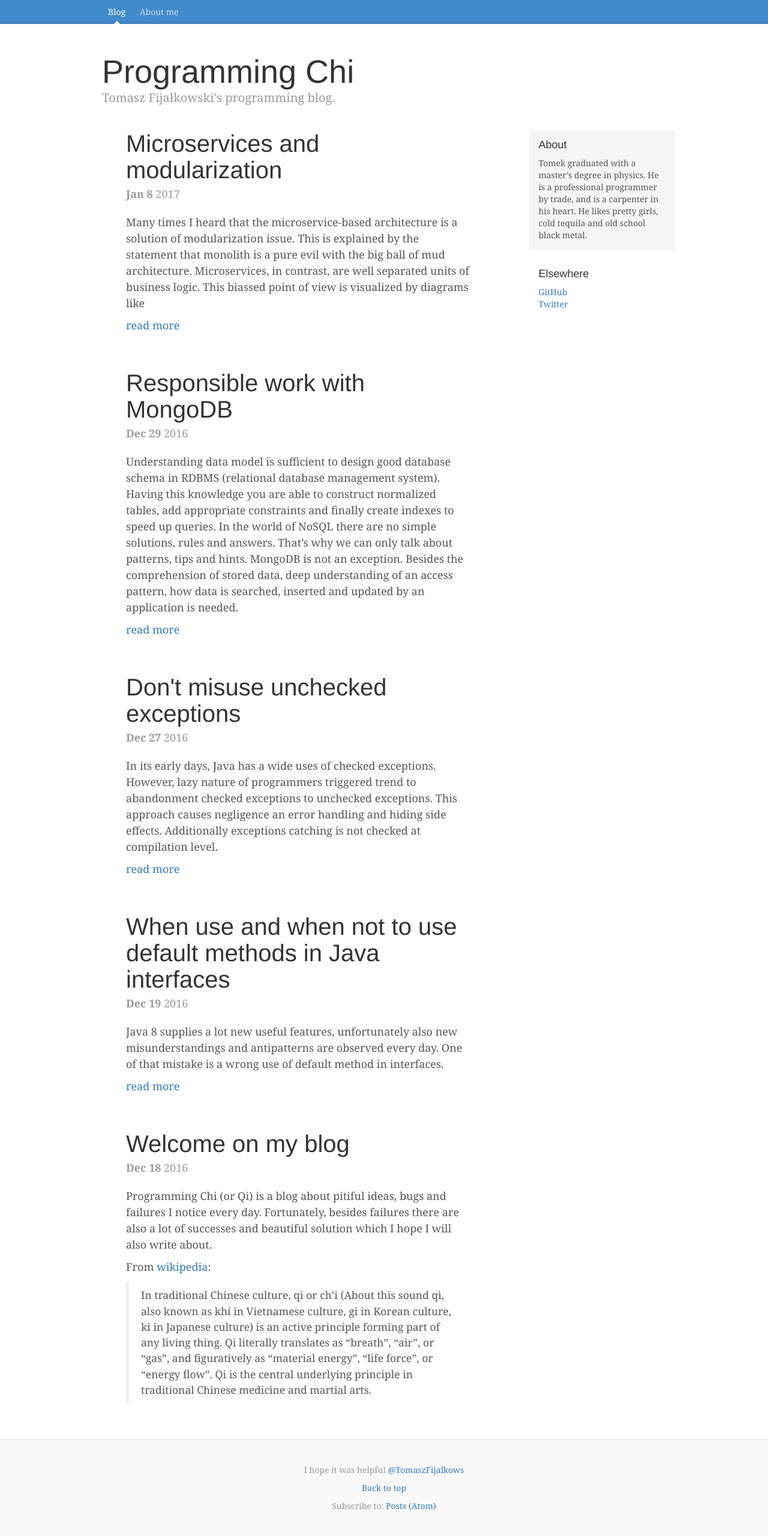
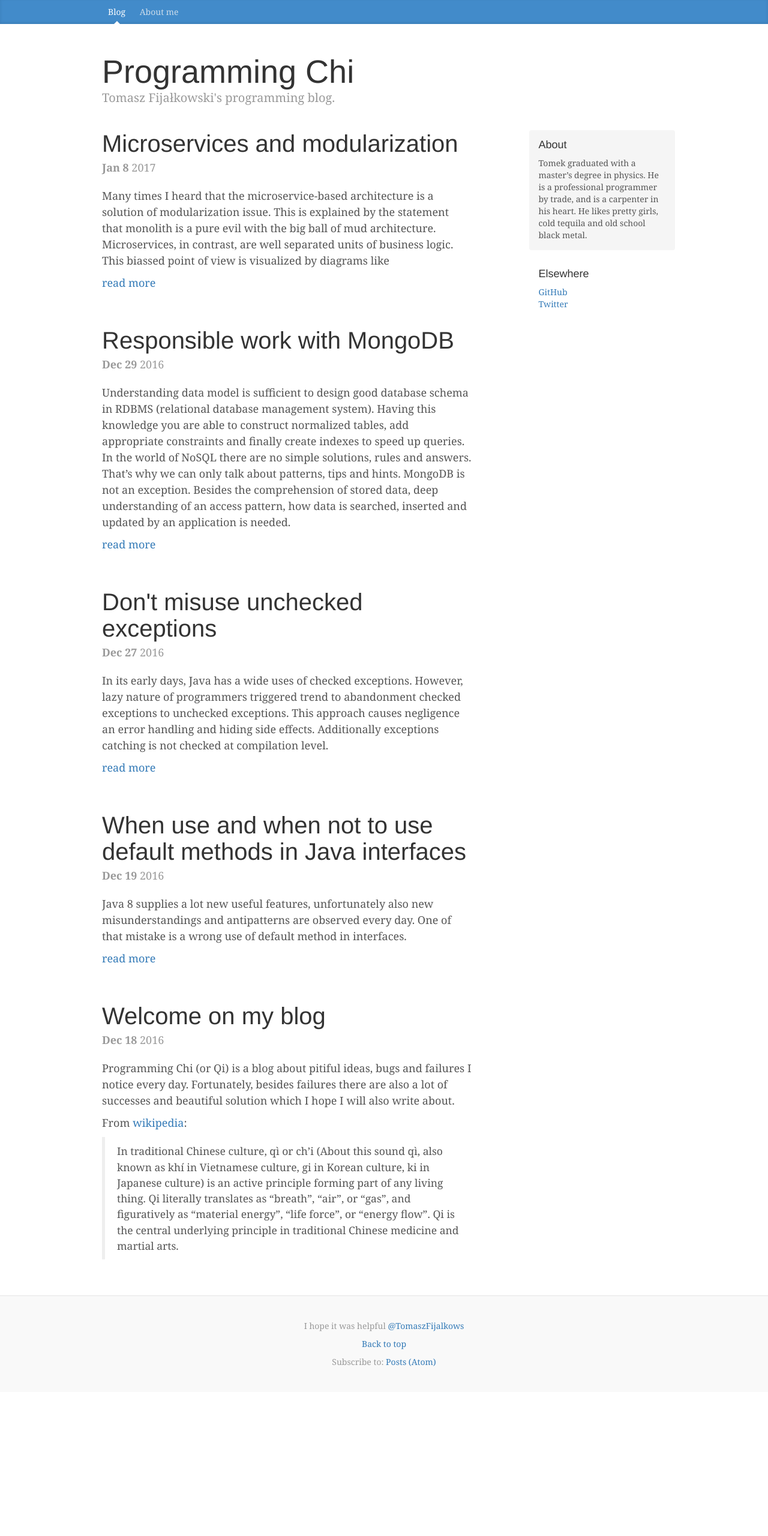
Before and after one commit to tfij/tfij.github.io, a Jekyll site: the page built from index.html, in a window 1280 px wide. Shown: the whole page at 60% size. Built offline with Jekyll 4.4.1, drawn with Linux system fonts in a browser that asks for light colours; after the commit the page ends 2320 px from its top, so only the background shows below that.

Commit message:
fix layout

```diff
--- a/_includes/all-posts.html
+++ b/_includes/all-posts.html
@@ -1,4 +1,4 @@
-<ul class="posts posts-short">
+<div class="posts posts-short">
     {% for post in site.posts limit:include.decryptedPostLimit %}
     <div class="blog-post">
         <h2 class="blog-post-title"><a href="{{ post.url | prepend: site.baseurl }}">{{ post.title }}</a></h2>
@@ -17,4 +17,4 @@
         <p class="blog-post-meta"><time class="post-date">{{ post.date | date: "<strong>%b %-d</strong> %Y" }}</time></p>
     </div>
     {% endfor %}
-</ul>
+</div>
```
